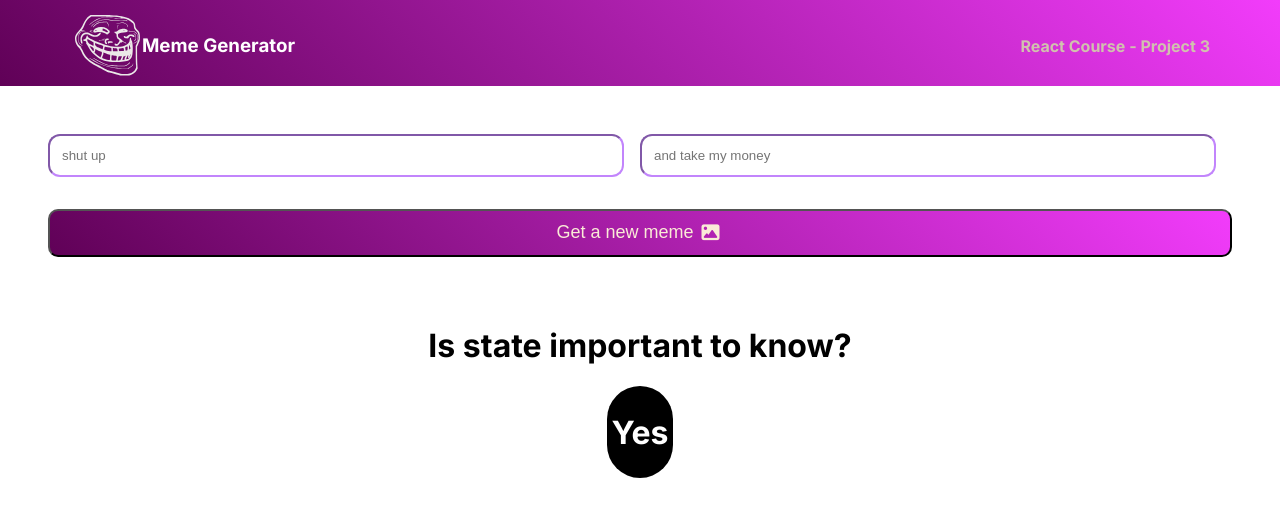
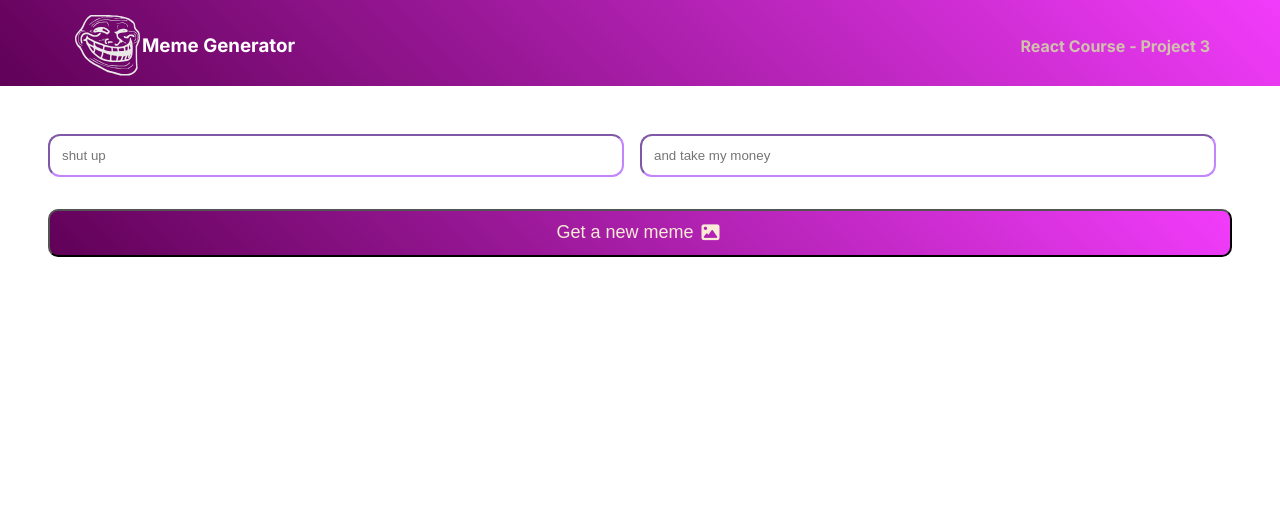
Before and after one commit to brandonfelty/react_tutorial, a React (Create React App) app: page /meme_gen in a window 1280 px wide. Shown: the top 516 px of the page. Built offline with nearby package versions, Linux system fonts and the light colour scheme.

Commit message:
remove challenge

```diff
--- a/src/pages/MemeGenerator.jsx
+++ b/src/pages/MemeGenerator.jsx
@@ -4,13 +4,7 @@ import Meme from '../components/Meme';
 import './MemeGenerator.css'
 
 const MemeGenerator = () => {
-  const [result, setResult] = React.useState('Yes');
-  const handleClick = () => {
-    let change;
-    if (result === 'Yes') change = 'No';
-    if (result === 'No') change = 'Yes';
-    setResult(change)
-  }
+
   return (
     <div className='meme--page'>
       <NavBar
@@ -19,14 +13,7 @@ const MemeGenerator = () => {
         pic='meme-logo'
       />
       <Meme />
-      <div className='state'>
-        <h1
-          onClick={handleClick}
-        >Is state important to know?</h1>
-        <div className='state-answer'>
-          <h1>{result}</h1>
-        </div>
-      </div>
+
     </div>
   )
 };
```
